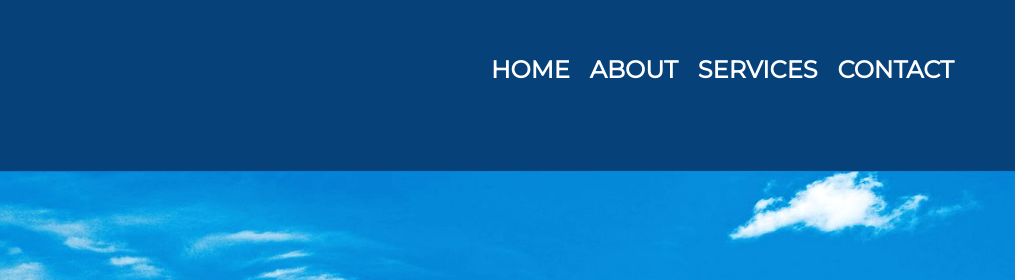
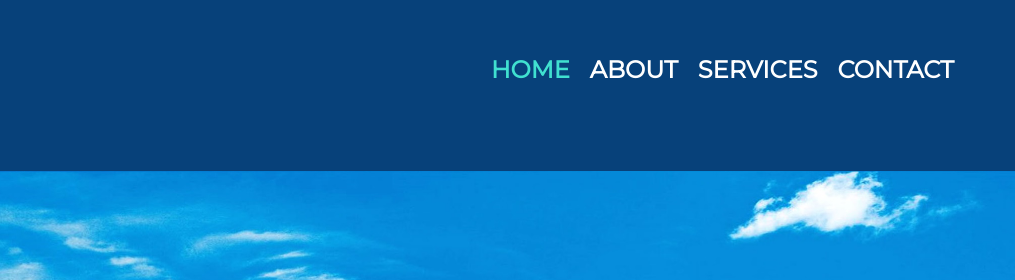
Before and after one commit to MollyGreace/MiWeb, a plain HTML site: page index.html in a window 1280 px wide. In both pictures the pointer is over the element "HOME". Shown: the top 280 px of the page, 265-1280 px from the left. Drawn offline with Linux system fonts and the light colour scheme.

Commit message:
añade hover a lista de títulos

```diff
--- a/css/main.css
+++ b/css/main.css
@@ -66,6 +66,11 @@ h1, nav h2{
   color: #ffffff;
   /* margin-right: 5%;
   margin-left: 55%; */
+}
+
+nav h2:hover {
+  color: turquoise;
+  cursor: pointer;
 }
 
 header{
```
